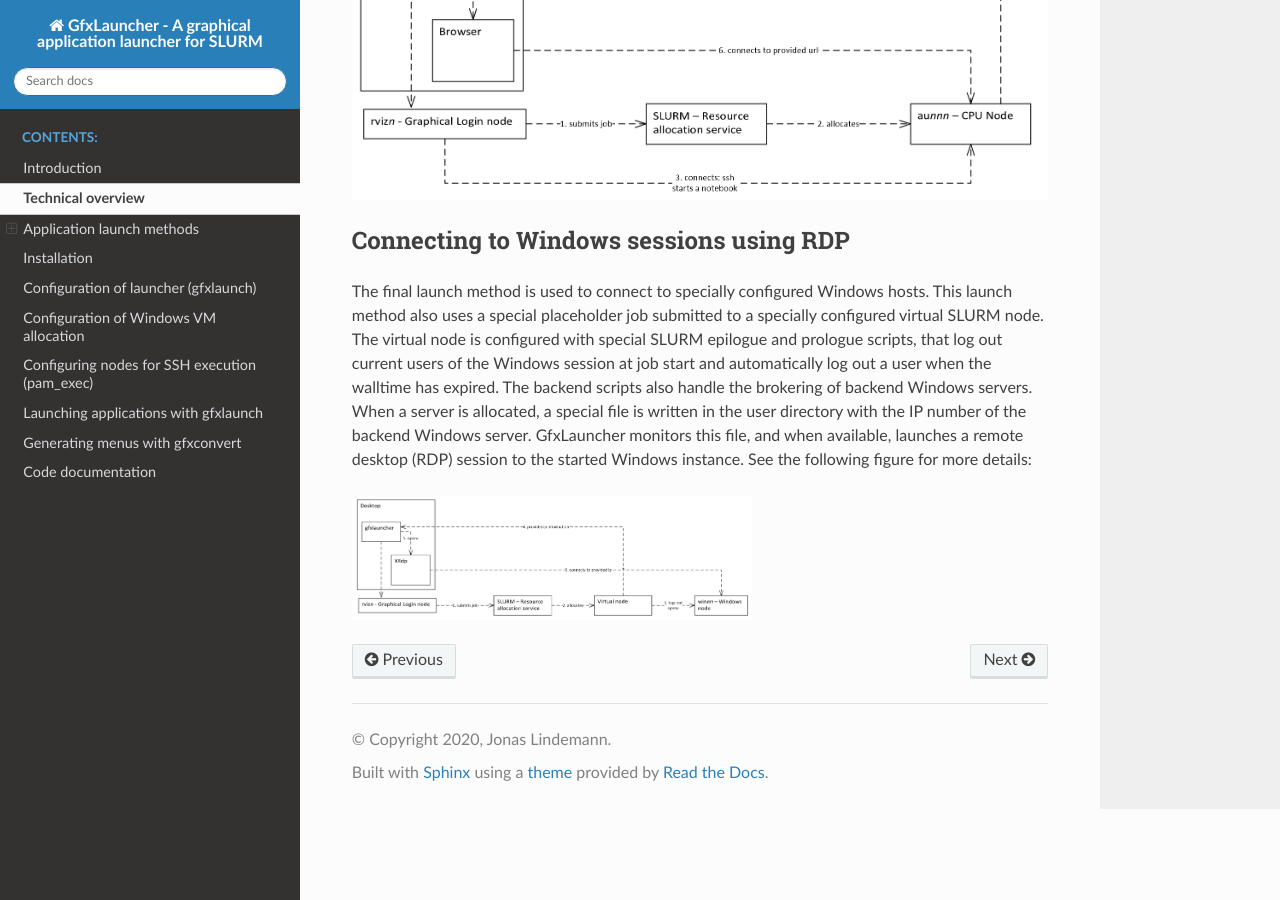
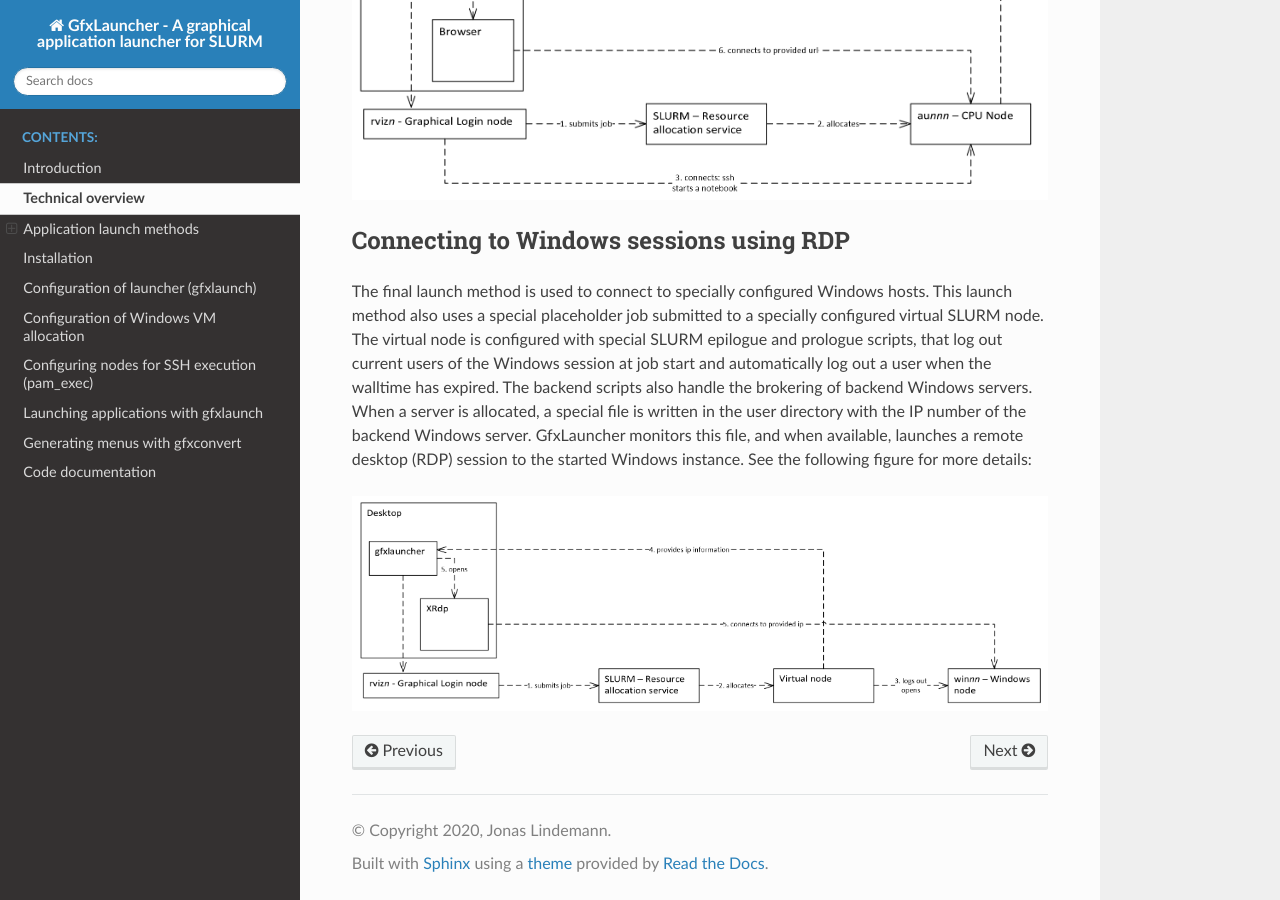
Before and after one commit to lunarc/gfxlauncher, a Sphinx documentation site: the page built from docs/source/technical_description.rst, in a window 1280 px wide and 900 px high, scrolled down 2137 px. Built offline with Sphinx 7.4.7 and the Read the Docs theme 2.0.0, drawn with Linux system fonts in a browser that asks for light colours.

Commit message:
Update technical_description.rst

```diff
--- a/docs/source/technical_description.rst
+++ b/docs/source/technical_description.rst
@@ -55,5 +55,5 @@
 The final launch method is used to connect to specially configured Windows hosts. This launch method also uses a special placeholder job submitted to a specially configured virtual SLURM node. The virtual node is configured with special SLURM epilogue and prologue scripts, that log out current users of the Windows session at job start and automatically log out a user when the walltime has expired. The backend scripts also handle the brokering of backend Windows servers. When a server is allocated, a special file is written in the user directory with the IP number of the backend Windows server. GfxLauncher monitors this file, and when available, launches a remote desktop (RDP) session to the started Windows instance. See the following figure for more details:
 
 .. image:: images/win_session_launch.png
-  :width: 400
+  :width: 100%
   :alt: Alternative text
```
